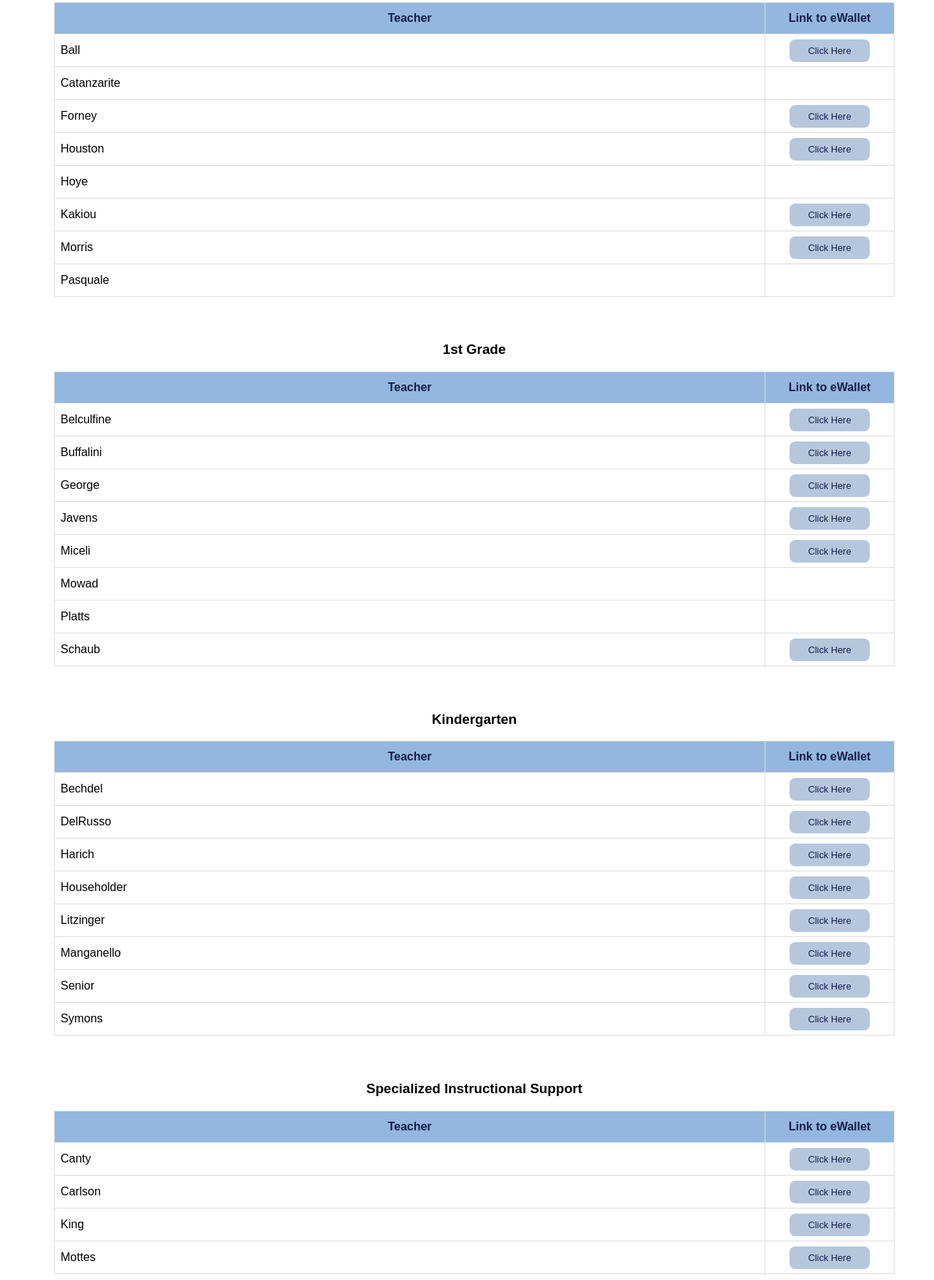
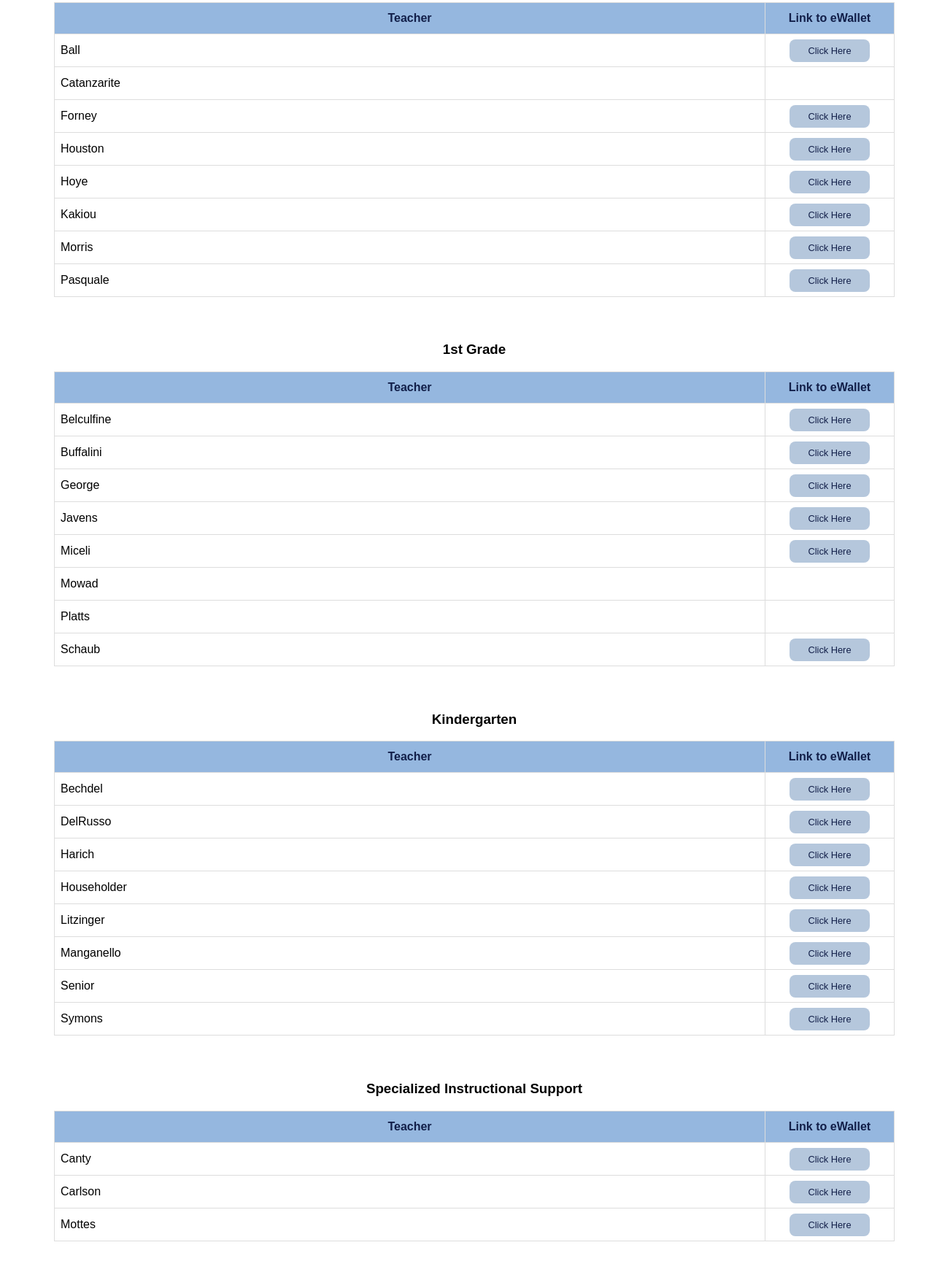
Before and after one commit to linz4220/cvpta-bookfair, a plain HTML site: page centergrange.html in a window 1280 px wide. Shown: the part 114-1868 px from the top of the page at 73% size. After the commit the page ends 1823 px from the top, so only its background shows below. Drawn offline with Linux system fonts and the light colour scheme.

Commit message:
Update centergrange.html

```diff
--- a/centergrange.html
+++ b/centergrange.html
@@ -22,13 +22,13 @@
         <tr><td style="text-align: left;">Houston</td>
             <td><a href="https://shop.scholastic.com/ewallet/fund?lang=en_US&walletId=7d33c28c-9a28-4669-8fd3-2ee35b401236" class="button">Click Here</a></td></tr>
         <tr><td style="text-align: left;">Hoye</td>
-            <td></td></tr>
+            <td><a href="https://shop.scholastic.com/ewallet/fund?lang=en_US&walletId=6d86a112-f6e5-4dd1-9f30-5db169d26764" class="button">Click Here</a></td></tr>
         <tr><td style="text-align: left;">Kakiou</td>
             <td><a href="https://shop.scholastic.com/ewallet/fund?lang=en_US&walletId=fc0cb014-1b3c-4b06-be41-ba0e11616940" class="button">Click Here</a></td></tr>
         <tr><td style="text-align: left;">Morris</td>
             <td><a href="https://shop.scholastic.com/ewallet/fund?lang=en_US&walletId=f09b5dfd-5a48-4754-8ebe-6ebd002a0225" class="button">Click Here</a></td></tr>
         <tr><td style="text-align: left;">Pasquale</td>
-            <td></td></tr>
+            <td><a href="https://shop.scholastic.com/ewallet/fund?lang=en_US&walletId=416e0c9f-4d33-483b-ba0b-08012c2af741" class="button">Click Here</a></td></tr>
     </table>
     <pre>
 
@@ -125,10 +125,6 @@
             <td><a href="https://shop.scholastic.com/ewallet/fund?lang=en_US&walletId=2b099d6c-ab0c-40ba-87b0-3b7001b828ef" class="button">Click Here</a></td>
         </tr>
         <tr>
-            <td style="text-align: left;">King</td>
-            <td><a href="https://shop.scholastic.com/ewallet/fund?lang=en_US&walletId=a51b7d26-7f3d-4b8f-8d59-b5671255573c" class="button">Click Here</a></td>
-        </tr>
-        <tr>
             <td style="text-align: left;">Mottes</td>
             <td><a href="https://shop.scholastic.com/ewallet/fund?lang=en_US&walletId=2a9d0276-a14b-4499-b469-792a10b9d444" class="button">Click Here</a></td>
         </tr>
```
